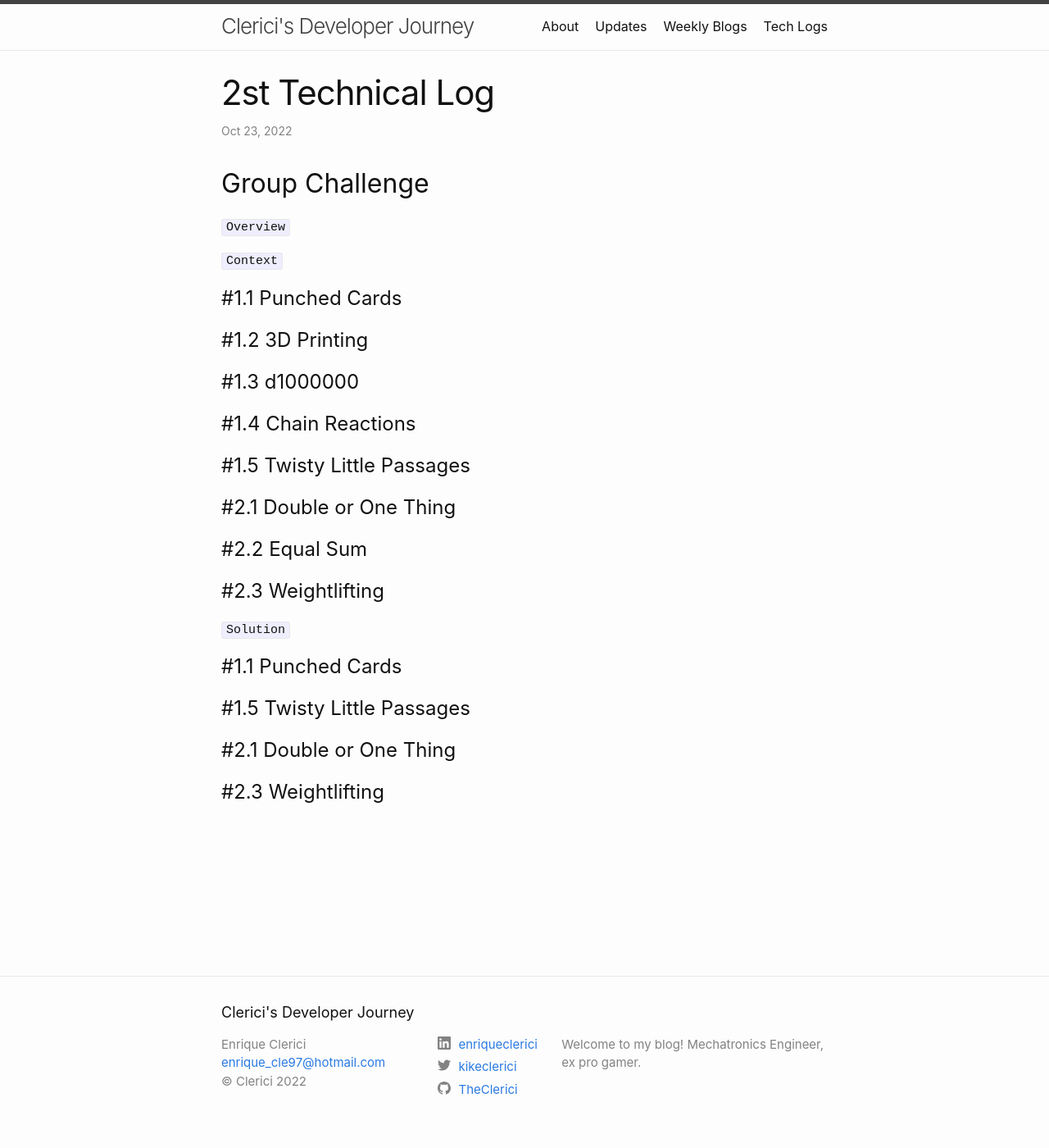
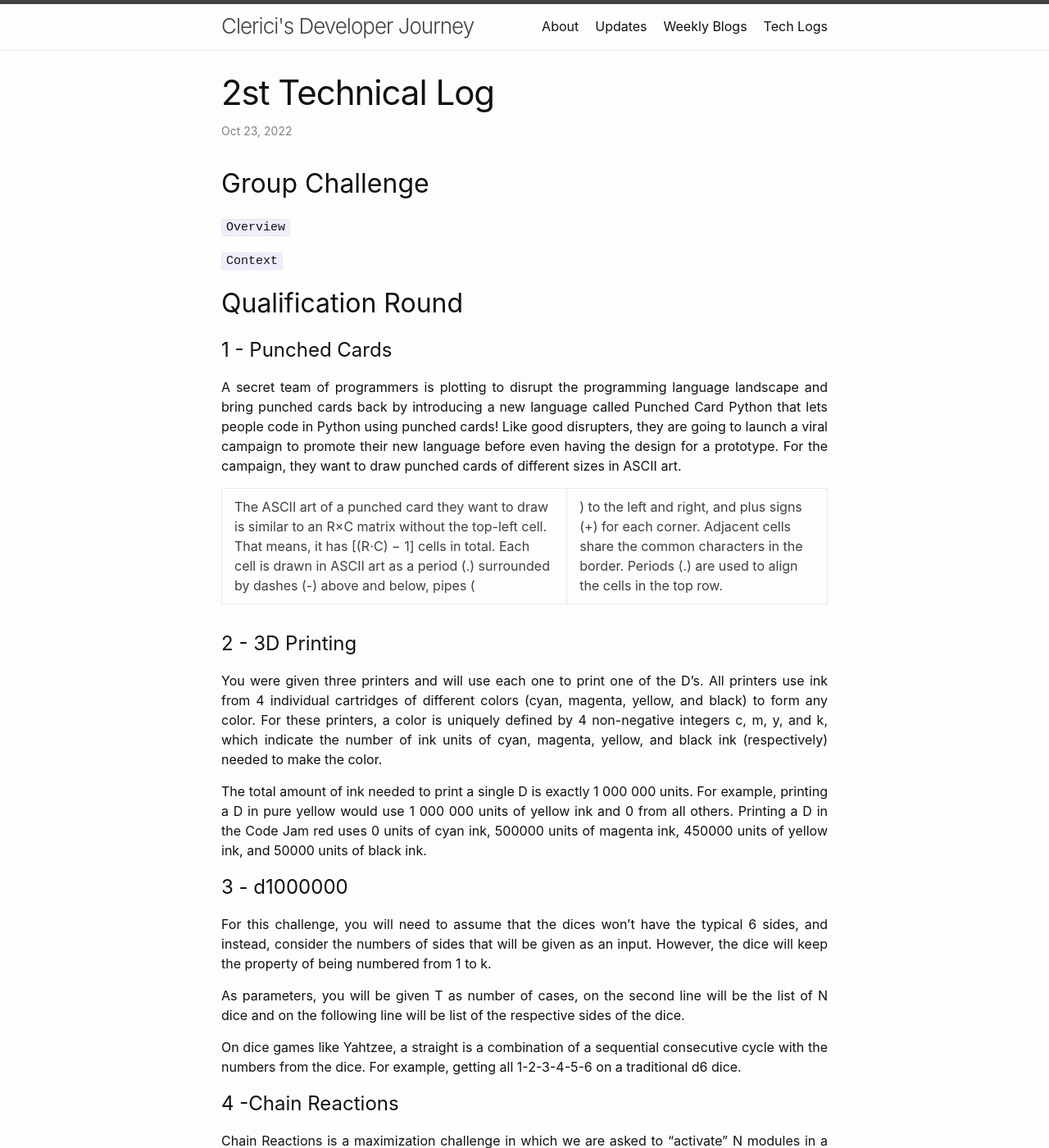
Before and after one commit to TheClerici/my-blog, a Jekyll site: the page built from blog-logs/_posts/2022-10-23-2ndTechLog.md, in a window 1280 px wide and 1400 px high. Shown: the whole window at 82% size. Built offline with Jekyll 4.4.1, drawn with Linux system fonts in a browser that asks for light colours; some of the changed text lies outside the part shown.

Commit message:
qual roound context commit

```diff
--- a/blog-logs/_posts/2022-10-23-2ndTechLog.md
+++ b/blog-logs/_posts/2022-10-23-2ndTechLog.md
@@ -12,28 +12,68 @@ category: Log
 
 `Context`
 
-# #1.1 Punched Cards
+## Qualification Round
 
-# #1.2 3D Printing
+# 1 - Punched Cards
 
-# #1.3 d1000000
+A secret team of programmers is plotting to disrupt the programming language landscape and bring punched cards back by introducing a new language called Punched Card Python that lets people code in Python using punched cards! Like good disrupters, they are going to launch a viral campaign to promote their new language before even having the design for a prototype. For the campaign, they want to draw punched cards of different sizes in ASCII art.
 
-# #1.4 Chain Reactions
+The ASCII art of a punched card they want to draw is similar to an R×C matrix without the top-left cell. That means, it has [(R⋅C) − 1] cells in total. Each cell is drawn in ASCII art as a period (.) surrounded by dashes (-) above and below, pipes (|) to the left and right, and plus signs (+) for each corner. Adjacent cells share the common characters in the border. Periods (.) are used to align the cells in the top row.
 
-# #1.5 Twisty Little Passages
+# 2 - 3D Printing
 
-# #2.1 Double or One Thing
+You were given three printers and will use each one to print one of the D's. All printers use ink from 4 individual cartridges of different colors (cyan, magenta, yellow, and black) to form any color. For these printers, a color is uniquely defined by 4 non-negative integers c, m, y, and k, which indicate the number of ink units of cyan, magenta, yellow, and black ink (respectively) needed to make the color.
 
-# #2.2 Equal Sum
+The total amount of ink needed to print a single D is exactly 1 000 000 units. For example, printing a D in pure yellow would use 1 000 000 units of yellow ink and 0 from all others. Printing a D in the Code Jam red uses 0 units of cyan ink, 500000 units of magenta ink, 450000 units of yellow ink, and 50000 units of black ink.
 
-# #2.3 Weightlifting
+# 3 - d1000000
+
+For this challenge, you will need to assume that the dices won’t have the typical 6 sides, and instead, consider the numbers of sides that will be given as an input. However, the dice will keep the property of being numbered from 1 to k.
+
+As parameters, you will be given T as number of cases, on the second line will be the list of N dice and on the following line will be list of the respective sides of the dice.
+
+On dice games like Yahtzee, a straight is a combination of a sequential consecutive cycle with the numbers from the dice. For example, getting all 1-2-3-4-5-6 on a traditional d6 dice.
+
+# 4 -Chain Reactions
+
+Chain Reactions is a maximization challenge in which we are asked to "activate" N modules in a given order.  Each module has a fun factor F that lies between 1 and 10**9 and each module may point at one other module with a lower index. If not, it points at the abyss "0". The fun gotten from a chain reaction is the largest fun factor of all modules that triggered in that chain reaction. We are going to trigger each initiator module once, in some order. The overall fun from the session is the sum of the fun he gets from each chain reaction. Given the fun factors and the setup of the modules, compute the maximum fun we can get if we trigger the initiators in the best possible order.
+
+# 5 - Twisty Little Passages
+
+You are investigating a cave, which is a simple undirected graph with N vertices and no isolated vertices. At the start you are told that the cave has N <= 10^5 rooms. The vertex number you are at and the number of incident edges.
+
+When in a room, you can identify what room you are in and see how many passages it connects to, but you cannot distinguish the passages. You want to estimate the number of passages that exist in the cave. You are allowed to do up to K = 8000 operations. An operation is either:
+
+Teleport: You choose to teleport to a vertex number of your choice
+
+Walk: You choose to be moved to a uniformly chosen random neighbor of the current vertex.
+
+After each move, you are told the vertex number and the number of incident edges. With this information you have to estimate the number of edges in the graph in an approximation error of 33.3%, and you are to succeed in at least 90% of the test cases.
+
+## Round 1
+
+# 1 - Double or One Thing
+
+
+
+# 2 - Equal Sum
+
+
+
+# 3 - Weightlifting
+
+
 
 `Solution`
 
-# #1.1 Punched Cards
+## Qualification Round
 
-# #1.5 Twisty Little Passages
+# 1 - Punched Cards
 
-# #2.1 Double or One Thing
+# 5 - Twisty Little Passages
 
-# #2.3 Weightlifting
+## Round 1
+
+# 1 - Double or One Thing
+
+# 3 - Weightlifting
```
